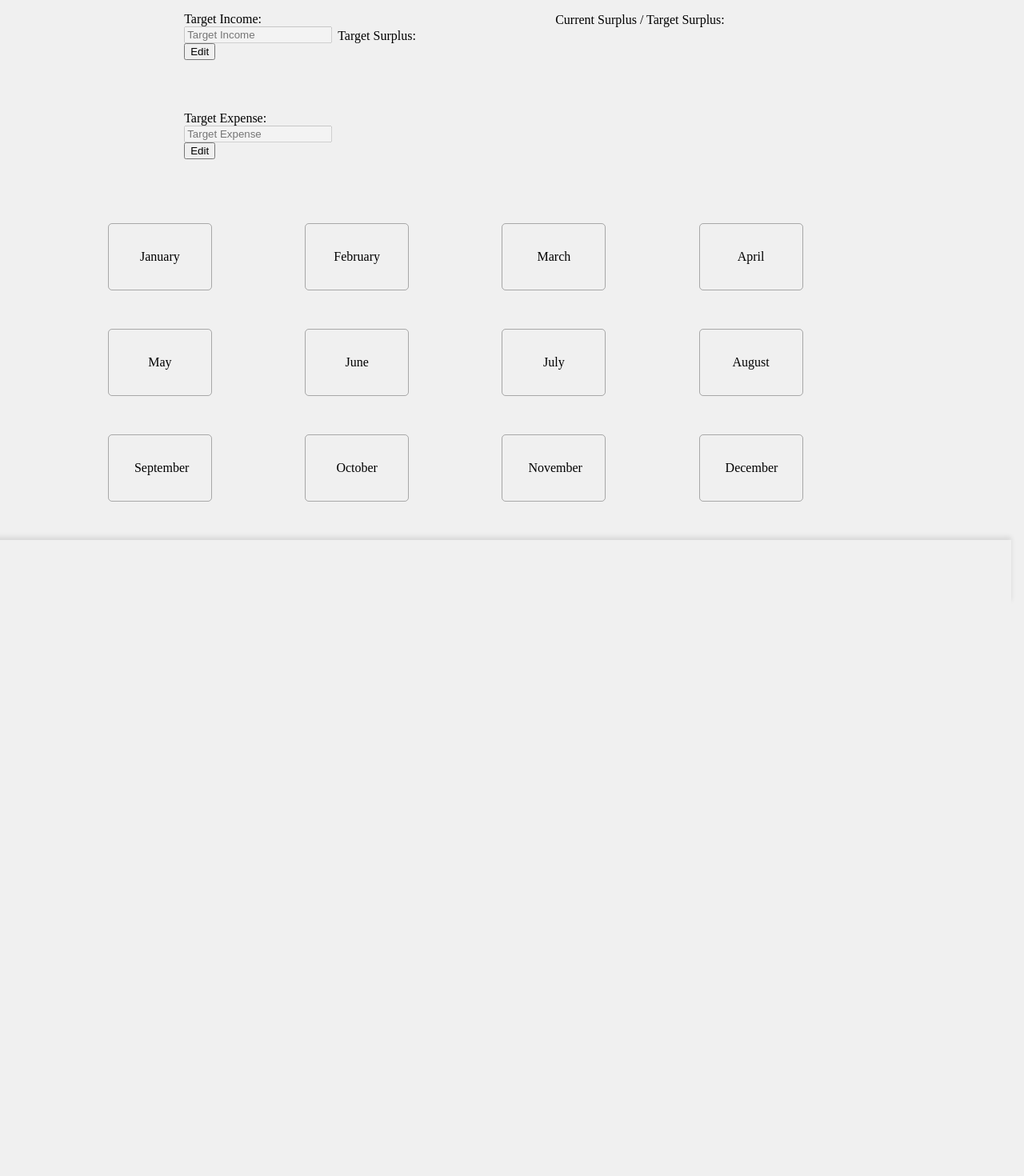
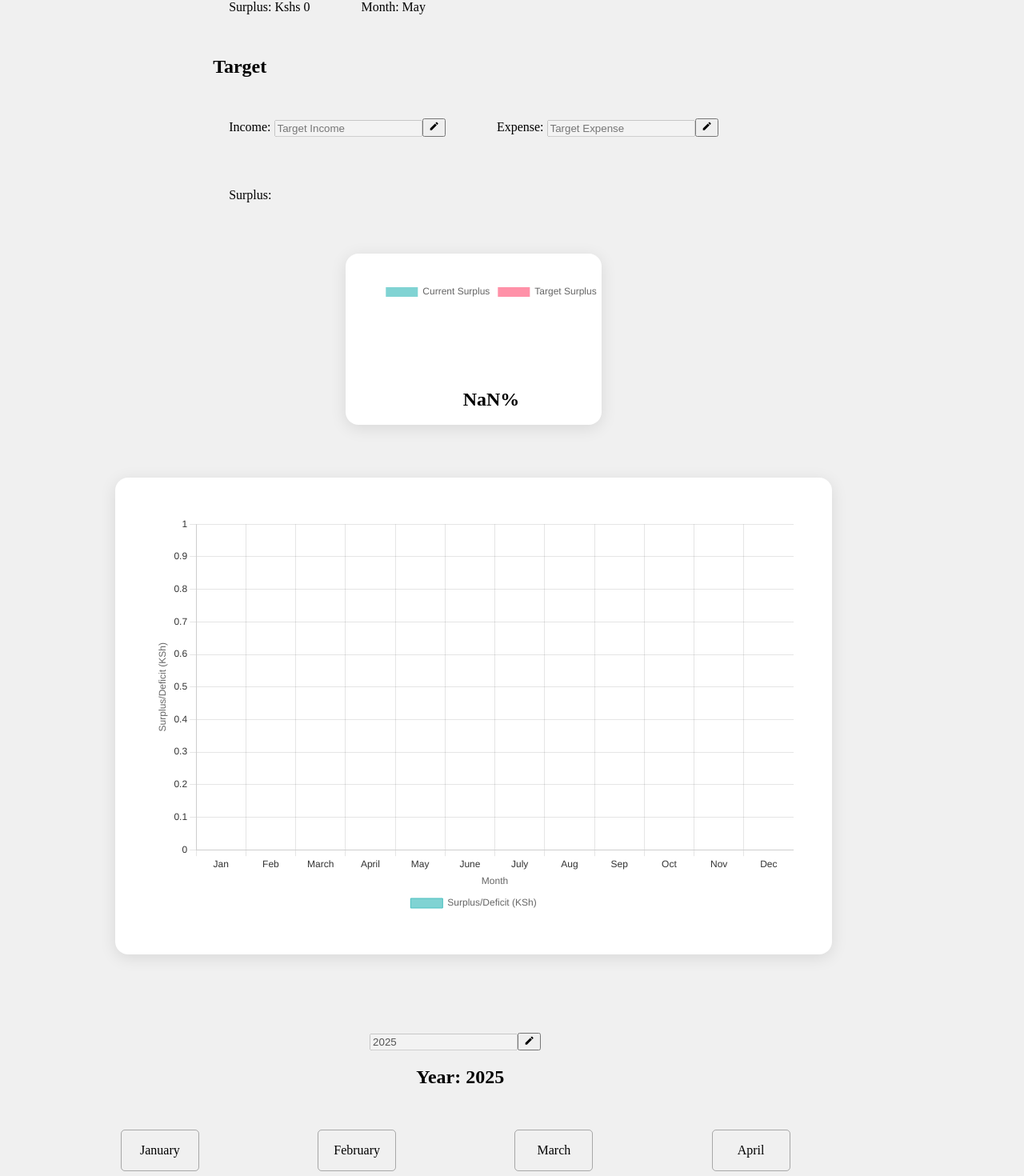
Before and after one commit to Edmund-Kiama/financeYourLife, a React (Vite) app: page / in a window 1280 px wide. Shown: the part 250-1720 px from the top of the page at 80% size. Before the commit the page ends 1005 px from the top, so only its background shows below. Built offline with nearby package versions, Linux system fonts and the light colour scheme.

Commit message:
feat: adds icons and charts for analytics

```diff
--- a/package.json
+++ b/package.json
@@ -10,8 +10,11 @@
     "preview": "vite preview"
   },
   "dependencies": {
+    "chart.js": "^4.4.9",
     "react": "^19.1.0",
+    "react-chartjs-2": "^5.3.0",
     "react-dom": "^19.1.0",
+    "react-icons": "^5.5.0",
     "react-router": "^7.6.1"
   },
   "devDependencies": {
--- /dev/null
+++ b/src/charts/SurplusBarChart.jsx
@@ -0,0 +1,74 @@
+import React from "react";
+import {
+  Chart as ChartJS,
+  BarElement,
+  CategoryScale,
+  LinearScale,
+  Tooltip,
+  Legend,
+} from "chart.js";
+import { Bar } from "react-chartjs-2";
+import { callback } from "chart.js/helpers";
+
+ChartJS.register(BarElement, CategoryScale, LinearScale, Tooltip, Legend);
+
+const BarChart = ({finance}) => {
+  const data = {
+    labels:["Jan", "Feb", "March", "April", "May", "June", "July", "Aug", "Sep", "Oct", "Nov", "Dec"],
+    datasets: [
+      {
+        label: "Surplus/Deficit (KSh)",
+        data: Object.keys(finance).map(key => finance[key].difference),
+        backgroundColor: (context) => {
+            const value = context.raw;
+            return value < 0 ? "rgba(255, 99, 132, 0.7)" : "rgba(75, 192, 192, 0.7)";
+          },
+          borderColor: (context) => {
+            const value = context.raw;
+            return value < 0 ? "rgba(255, 99, 132, 1)" : "rgba(75, 192, 192, 1)";
+          },
+        borderWidth: 1,
+      },
+    ],
+  };
+
+  const options = {
+    responsive: true,
+    maintainAspectRatio: false,
+    plugins: {
+      legend: { position: "bottom" },
+      tooltip: { enabled: true },
+    },
+    scales: {
+      y: {
+        beginAtZero: true,
+        title: {
+            display: true,
+            text: "Surplus/Deficit (KSh)",
+            color: "#666",
+            // font: { size:16 }
+        },
+        ticks: {
+            callback: value => `${value.toLocaleString()}`,
+            color: "#333",
+            // font: { size:14 }
+        }
+      },
+      x: {
+        ticks: {
+          color: "#333",
+        //   font: { size: 14 }
+        },
+        title: {
+          display: true,
+          text: "Month",
+          color: "#666",
+        //   font: { size: 16 }
+        }}
+    },
+  };
+
+  return <Bar data={data} options={options} />;
+};
+
+export default BarChart;
--- /dev/null
+++ b/src/charts/SurplusTargetGaugeChart.jsx
@@ -0,0 +1,63 @@
+import React from "react";
+import { Doughnut } from "react-chartjs-2";
+import { Chart, ArcElement, Tooltip } from "chart.js";
+
+Chart.register(ArcElement, Tooltip);
+
+const GaugeChart = ({ finance }) => {
+    const targetIncome = JSON.parse(localStorage.getItem("targetIncome"))
+    const targetExpense = JSON.parse(localStorage.getItem("targetExpense"))
+    let goal = (targetIncome - targetExpense)
+
+    let currentList = Object.keys(finance).map(key => finance[key].difference)
+    let current = currentList.reduce((sum, val) => sum + val, 0)
+
+
+    const percentage = Math.min(current / goal, 1);
+    const data = {
+    labels: ["Current Surplus", "Target Surplus"],
+    datasets: [
+        {
+        data: [percentage, 1 - percentage],
+        backgroundColor: ["rgba(75, 192, 192, 0.7)", "rgba(255, 99, 132, 0.7)"],
+        borderWidth: 0,
+        circumference: 180,
+        rotation: -90,
+        cutout: "70%",
+        },
+    ],
+    };
+
+    const options = {
+    responsive: true,
+    maintainAspectRatio: false,
+    plugins: {
+        tooltip: {
+        callbacks: {
+            label: function (context) {
+            if (context.label === "Progress") {
+                return `Progress: ${(percentage * 100).toFixed(1)}%`;
+            }
+            return null;
+            },
+        },
+        },
+    },
+    };
+
+    return (
+    <div style={{ width: "300px", height: "150px", margin: "auto" }}>
+        <Doughnut data={data} options={options} />
+        <div style={{
+            textAlign: "center",
+            fontSize: "1.5rem",
+            fontWeight: "bold",
+            transform: "translateY(-50%)",
+        }}>
+        {(percentage * 100).toFixed(1)}%
+        </div>
+    </div>
+    );
+};
+
+export default GaugeChart;
--- a/src/components/BiggestSpenders.jsx
+++ b/src/components/BiggestSpenders.jsx
@@ -7,7 +7,7 @@ export default function BiggestSpenders() {
         <>
             <main>
                 <Navbar />
-                <div></div>
+                <div>#Pie chart of my biggest money eaters</div>
 
                 <Footer />
             </main>
--- a/src/components/ForecastDashboard.jsx
+++ b/src/components/ForecastDashboard.jsx
@@ -3,8 +3,15 @@ import Footer from "./Footer"
 import styles from "../styles/forecastDash.module.css"
 import defaultFinance from "../finance"
 
+import { PiTrendDownBold } from "react-icons/pi";
+import { TbPlusMinus } from "react-icons/tb";
+import { PiTrendUpBold } from "react-icons/pi";
+import { SiTicktick } from "react-icons/si";
+import { MdEdit } from "react-icons/md";
 
 import { useState, useEffect } from "react"
+import BarChart from "../charts/SurplusBarChart";
+import GaugeChart from "../charts/SurplusTargetGaugeChart";
 
 const now = new Date()
 
@@ -27,8 +34,10 @@ export default function ForecastDash() {
 
     const [showPopUp, setShowPopUp] = useState(false)
     const [monthData, setMonthData] = useState(null)
+    const [currentYear, setCurrentYear] = useState(2025)
     const [editTargetIncome, setEditTargetIncome] = useState(true)
     const [editTargetExpense, setEditTargetExpense] = useState(true)
+    const [editCurrentYear, setEditCurrentYear] = useState(true)
     const [totalIncomeMonthly, setTotalIncomeMonthly] = useState(null)
     const [totalExpenseMonthly, setTotalExpenseMonthly] = useState(null)
     const [ surplusDeficitMonthly, setSurplusDeficitMonthly] = useState("Surplus")
@@ -150,6 +159,14 @@ export default function ForecastDash() {
         setTotalExpenseMonthly(totalExpense)
 
         let diff = totalIncome - totalExpense
+        finance[monthKey.month.toLowerCase()].difference = diff
+        setFinance(prev => ({
+            ...prev,
+            [monthKey.month.toLowerCase()]: {
+                ...prev[monthKey.month.toLowerCase()],
+                difference: diff
+            }
+        }))
         setSurplusDeficitMonthNumber(diff)
 
         if (diff >= 0) {
@@ -258,109 +275,123 @@ export default function ForecastDash() {
                         <div className={styles.detailsContainer}>
                             <div className={styles.details}>
                                 <div className={styles.mainCurrent}>
+                                    <h2>Current</h2>
                                     <div className={styles.current}>
-                                        <p>Current Income: Kshs {(totalIncomeFx(finance).toLocaleString())}</p>
-                                        <p>Current Surplus: Kshs {(totalSurplusFx().toLocaleString())}</p>
+                                        <p>Income: Kshs {(totalIncomeFx(finance).toLocaleString())}</p>
+                                        <p> Expense: Kshs {(totalExpenseFx(finance).toLocaleString())}</p>
                                     </div>
                                     <div className={styles.current}>
-                                        <p>Current Expense: Kshs {(totalExpenseFx(finance).toLocaleString())}</p>
-                                        <p>Current Month: {now.toLocaleString('default', {month:'long'})}</p>
+                                        <p>Surplus: Kshs {(totalSurplusFx().toLocaleString())}</p>
+                                        <p> Month: {now.toLocaleString('default', {month:'long'})}</p>
                                     </div>
                                 </div>
 
                                 <div className={styles.target}>
+                                    <h2>Target</h2>
                                     <div className={styles.current}>
-                                            <p>Target Income: {targetIncome ? `Kshs ${parseInt(targetIncome).toLocaleString()}` : ""}
+                                            <p>Income: {targetIncome ? `Kshs ${parseInt(targetIncome).toLocaleString()}` : ""}
                                                 <input type="text" onChange={(e) => setTargetIncome(e.target.value)} value={targetIncome} placeholder="Target Income" disabled={editTargetIncome}/>
-                                                <button onClick={() => setEditTargetIncome(x => !x)}>{editTargetIncome ? "Edit": "Set"}</button>
-                                            </p>
-                                            <p>Target Surplus: {(targetIncome && targetExpense) ? `Kshs ${(targetIncome - targetExpense).toLocaleString() }`: ""}</p>
+                                                <button onClick={() => setEditTargetIncome(x => !x)}>{editTargetIncome ?  <MdEdit /> : <SiTicktick />}</button>
+                                             </p>
+                                             <p>Expense: {targetExpense ? `Kshs ${parseInt(targetExpense).toLocaleString()}` : ""}
+                                               <input type="text" onChange={(e) => setTargetExpense(e.target.value)} value={targetExpense} placeholder="Target Expense" disabled={editTargetExpense}/>
+                                                <button onClick={() => setEditTargetExpense(x => !x)}>{editTargetExpense ? <MdEdit /> : <SiTicktick />}</button>
+                                               </p>
                                         </div>
                                         <div className={styles.current}>
-                                            <p>Target Expense: {targetExpense ? `Kshs ${parseInt(targetExpense).toLocaleString()}` : ""}
-                                                <input type="text" onChange={(e) => setTargetExpense(e.target.value)} value={targetExpense} placeholder="Target Expense" disabled={editTargetExpense}/>
-                                                <button onClick={() => setEditTargetExpense(x => !x)}>{editTargetExpense ? "Edit": "Set"}</button>
-                                                </p>
+                                        <p>Surplus: {(targetIncome && targetExpense) ? `Kshs ${(targetIncome - targetExpense).toLocaleString() }`: ""}</p>
                                             <p></p>
                                         </div>
                                     </div>
                             </div>
 
-                            <div className={styles.surplus}>
-                                <p>Current Surplus / Target Surplus: </p>
-                                <p>{(totalSurplusFx() && targetIncome && targetExpense) ? `${(totalSurplusFx()).toLocaleString()} / ${(targetIncome - targetExpense).toLocaleString() }`: ""}</p>
+                            <div className={styles.charts}>
+
+                                <div className={styles.gaugeChart}>
+                                    <GaugeChart finance={finance}/>
+                                </div>
+
+                                <div className={styles.barChart}>
+                                    <BarChart finance={finance} />
+                                </div>
+
                             </div>
                         </div>
 
 
                         <div className={styles.monthsContainer}>
+                            <div>
+                                <input type="number" onChange={(e) => setCurrentYear(e.target.value)} value={currentYear} placeholder="Current Year" disabled={editCurrentYear}/>
+                                <button onClick={() => setEditCurrentYear(x => !x)}>{editCurrentYear ? <MdEdit /> : <SiTicktick />}</button>
+                                <h2>Year: {currentYear}</h2>
+                            </div>
                             <div className={styles.monthSection}>
-                                <div
+                                <p
                                     className={styles.months}
                                     onClick={() => {handleMonthClicked(finance.january)}}
                                 >{ finance.january.month }
-                                </div>
-                                <div
+                                </p>
+                                <p
                                     className={styles.months}
                                     onClick={() => {handleMonthClicked(finance.february)}}
                                 >{ finance.february.month }
-                                </div>
-                                <div
+                                </p>
+                                <p
                                     className={styles.months}
                                     onClick={() => {handleMonthClicked(finance.march)}}
                                 >{ finance.march.month }
-                                </div>
-                                <div
+                                </p>
+                                <p
                                     className={styles.months}
                                     onClick={() => {handleMonthClicked(finance.april)}}
                                 >{ finance.april.month }
-                                </div>
+                                </p>
                             </div>
 
                             <div className={styles.monthSection}>
-                                <div
+                                <p
                                     className={styles.months}
                                     onClick={() => {handleMonthClicked(finance.may)}}
                                 >{ finance.may.month }
-                                </div>
-                                <div
+                                </p>
+                                <p
                                     className={styles.months}
                                     onClick={() => {handleMonthClicked(finance.june)}}
                                 >{ finance.june.month }
-                                </div>
-                                <div
+                                </p>
+                                <p
                                     className={styles.months}
                                     onClick={() => {handleMonthClicked(finance.july)}}
                                 >{ finance.july.month }
-                                </div>
-                                <div
+                                </p>
+                                <p
                                     className={styles.months}
                                     onClick={() => {handleMonthClicked(finance.august)}}
                                 >{ finance.august.month }
-                                </div>
+                                </p>
                             </div>
 
                             <div className={styles.monthSection}>
-                                <div
+                                <p
                                     className={styles.months}
                                     onClick={() => {handleMonthClicked(finance.september)}}
                                 >{ finance.september.month }
-                                </div>
-                                <div
+                                </p>
+                                <p
                                     className={styles.months}
                                     onClick={() => {handleMonthClicked(finance.october)}}
                                 >{ finance.october.month }
-                                </div>
-                                <div
+                                </p>
+                                <p
                                     className={styles.months}
                                     onClick={() => {handleMonthClicked(finance.november)}}
                                 >{ finance.november.month }
-                                </div>
-                                <div
+                                </p>
+                                <p
                                     className={styles.months}
                                     onClick={() => {handleMonthClicked(finance.december)}}
                                 >{ finance.december.month }
-                                </div>
+                                </p>
                             </div>
 
                         </div>
@@ -390,7 +421,7 @@ export default function ForecastDash() {
                         <div className={styles.popupDetails}>
                             <div className={styles.popupSubDetails}>
                                 <div className={styles.popupMiniDetails}>
-                                    <p>x</p>
+                                    <PiTrendUpBold />
                                     <p>Total Income</p>
                                 </div>
                                 <div className={styles.number}>
@@ -400,7 +431,7 @@ export default function ForecastDash() {
 
                             <div className={styles.popupSubDetails}>
                                 <div className={styles.popupMiniDetails}>
-                                    <p>x</p>
+                                    <PiTrendDownBold />
                                     <p>Total Expense</p>
                                 </div>
                                 <div className={styles.number}>
@@ -410,7 +441,7 @@ export default function ForecastDash() {
 
                             <div className={styles.popupSubDetails}>
                                 <div className={styles.popupMiniDetails}>
-                                    <p>x</p>
+                                    <TbPlusMinus />
                                     <p>{ surplusDeficitMonthly.toLocaleString() }</p>
                                 </div>
                                 <div className={styles.number}>
@@ -420,7 +451,7 @@ export default function ForecastDash() {
                         </div>
                         <div className={styles.income}>
                             <div className={styles.popupMiniDetails}>
-                                <p>x</p>
+                                <PiTrendUpBold />
                                 <p>Total Income</p>
                             </div>
                             <div className={styles.inputs}>
@@ -445,7 +476,7 @@ export default function ForecastDash() {
 
                         <div className={styles.expense}>
                             <div className={styles.popupMiniDetails}>
-                                <p>x</p>
+                                <PiTrendDownBold />
                                 <p>Total Expense</p>
                             </div>
                             <div className={styles.inputs}>
--- a/src/components/GoalsTracker.jsx
+++ b/src/components/GoalsTracker.jsx
@@ -7,7 +7,7 @@ export default function GoalsTracker() {
         <>
             <main>
                 <Navbar />
-                <div></div>
+                <div>#polar area to see diferrence of my goal and what I currently have rn</div>
 
                 <Footer />
             </main>
--- a/src/components/MonthlyCheckIns.jsx
+++ b/src/components/MonthlyCheckIns.jsx
@@ -7,7 +7,7 @@ export default function MonthlyCheckIns() {
         <>
             <main>
                 <Navbar />
-                <div></div>
+                <div>3dougnut chart on this i've spent this month</div>
 
                 <Footer />
             </main>
--- a/src/components/NetWorth&Debt.jsx
+++ b/src/components/NetWorth&Debt.jsx
@@ -7,7 +7,7 @@ export default function NetWorthAndDebt() {
         <>
             <main>
                 <Navbar />
-                <div></div>
+                <div>Dougnut of both networth and debt seperate, Shows what contributes to my networth</div>
 
                 <Footer />
             </main>
--- a/src/styles/forecastDash.module.css
+++ b/src/styles/forecastDash.module.css
@@ -98,6 +98,9 @@
     justify-content: center;
     width: 95vw;
 }
+.container h2 {
+    padding-left: 0.5em;
+}
 .mainContainer {
     /* display: flex; */
     align-items: center;
@@ -113,19 +116,30 @@
     width: 100%;
 }
 
+.target {
+    display: flex;
+    flex-direction: column;
+    flex-wrap: wrap;
+}
+
 .current {
     flex-wrap: wrap;
     display: flex;
     align-items: center;
-    justify-content: center;
+    justify-content: flex-start;
+    gap: 2em;
     /* gap: 15em; */
     padding: 1em;
 }
 
 .current p {
-    width: 10em;
+    /* width: 10em; */
     margin-left: 1em;
     margin-right: 1em;
+}
+
+.current p div {
+    display: flex;
 }
 
 .surplus {
@@ -139,6 +153,7 @@
 
 .monthsContainer {
     display: flex;
+    text-align: center;
     flex-direction: column;
     width: 90%;
     flex-wrap: wrap;
@@ -157,7 +172,8 @@
 }
 
 .months {
-    padding: 2em;
+    text-align: center;
+    padding: 1em;
     width: 4em;
     text-align: center;
     margin: 1em;
@@ -170,3 +186,54 @@
 .months:hover {
     transform: scale(1.05);
 }
+@media (max-width: 600px) {
+    .months {
+        /* width: 3em; */
+        text-align: center;
+    }
+}
+.charts {
+    display: flex;
+    flex-direction: column;
+    flex-wrap: wrap;
+    align-items: center;
+    justify-content: center;
+    padding: 1em;
+}
+
+.barChart {
+    display: flex;
+    align-items: center;
+    justify-content: center;
+    width: 800px;
+    background-color: #fff;
+    box-shadow: 0 4px 20px rgba(0, 0, 0, 0.1);
+    border-radius: 16px;
+    padding: 3em;
+    margin: 50px auto;
+    height: 500px;
+}
+
+@media (max-width: 600px) {
+    .barChart {
+        width: 90vw;
+    }
+}
+
+.gaugeChart {
+    background-color: #fff;
+    box-shadow: 0 4px 20px rgba(0, 0, 0, 0.1);
+    padding: 2em;
+    border-radius: 1em;
+    max-width: 100%;
+    width: 320px;
+    box-sizing: border-box;
+    margin: 1em auto;
+  }
+
+@media (max-width: 600px) {
+    .gaugeChart {
+      width: 90vw;
+      padding: 1.5em;
+    }
+  }
```
Also changed, not shown: src/components/Navbar.jsx (+14 -6 lines), 1 other file (tests, documents, lock files or other folders).
